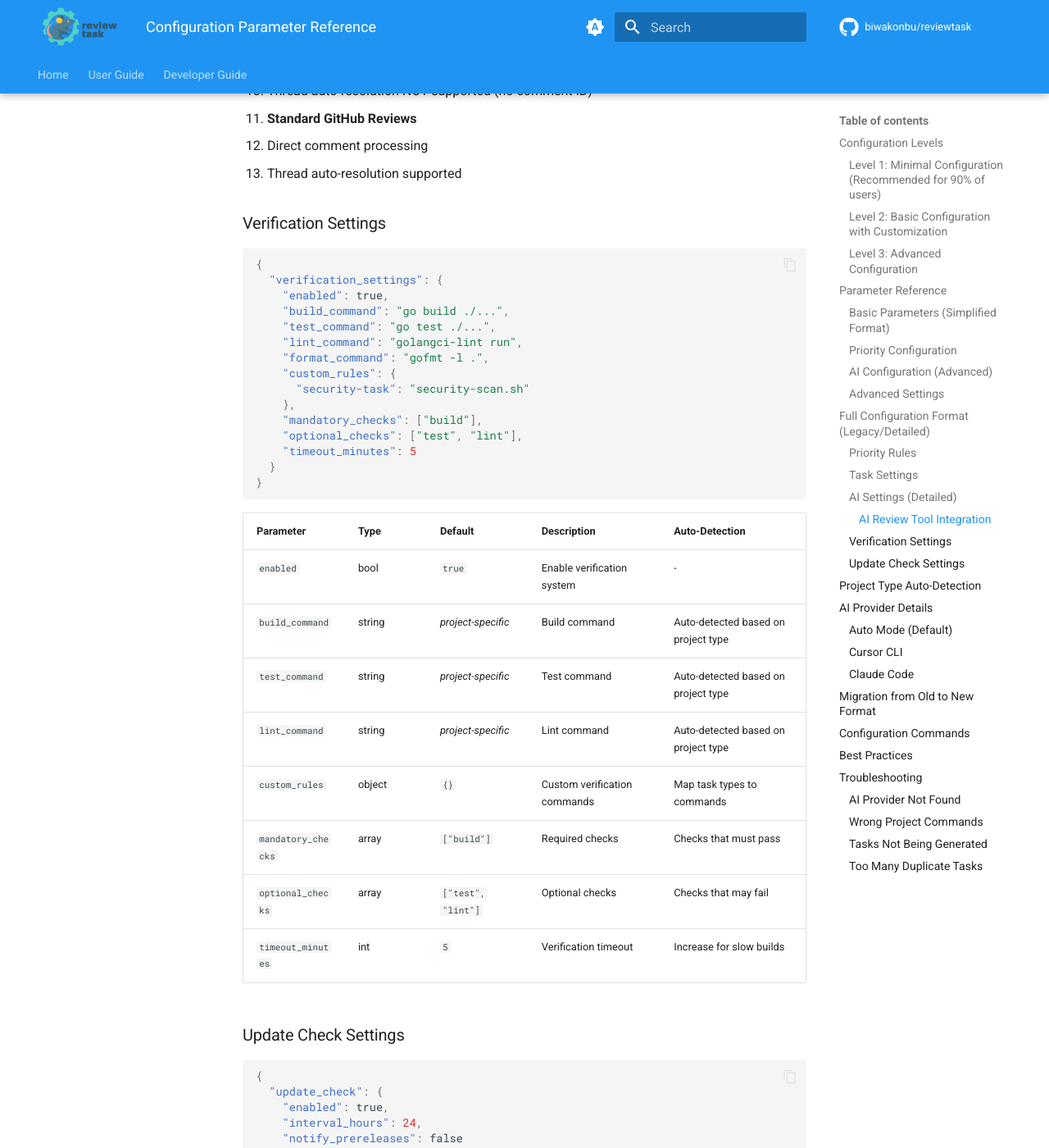
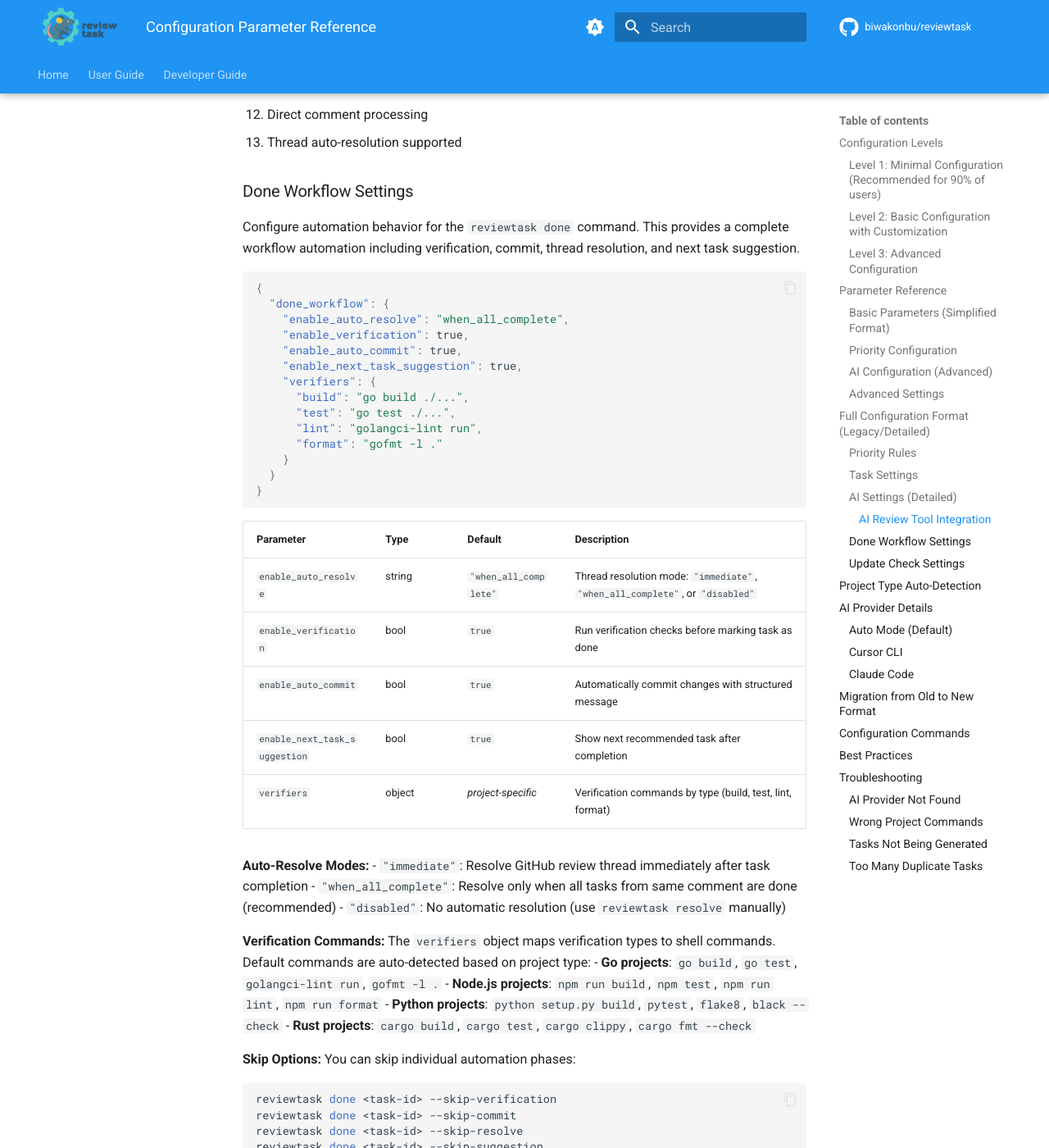
Before and after one commit to biwakonbu/reviewtask, an MkDocs documentation site: the page built from docs/config-reference.md, in a window 1280 px wide and 1400 px high, scrolled down 5815 px. Shown: the whole window at 82% size. Built offline with MkDocs 1.6.1 and Material for MkDocs 9.7.7, drawn with Linux system fonts in a browser that asks for light colours; comment, search, counter and statistics services are not loaded; the version menu is left out; some of the changed text lies outside the part shown.

Commit message:
docs: update config-reference.md with done_workflow settings
- Replace verification_settings with done_workflow section
- Add comprehensive done_workflow configuration documentation
- Document auto-resolve modes (immediate/when_all_complete/disabled)
- Add verification commands for multiple project types
- Document skip options for done command
- Remove deprecated auto_resolve_threads setting
- Add note redirecting to done_workflow.enable_auto_resolve

Related: Issue #195 - Done Command Automation

````diff
--- a/docs/config-reference.md
+++ b/docs/config-reference.md
@@ -182,7 +181,8 @@ For backward compatibility, the following detailed format is also supported:
 | `similarity_threshold` | float | `0.8` | Task similarity threshold | Lower to catch more duplicates |
 | `process_nitpick_comments` | bool | `true` | Process CodeRabbit nitpick comments | Disable to skip minor issues |
 | `process_self_reviews` | bool | `false` | Process PR author's own reviews | Enable for self-review workflows |
-| `auto_resolve_threads` | bool | `false` | Auto-resolve GitHub review threads when tasks are done | Enable to automatically close resolved threads |
+
+**Note:** Thread auto-resolution is now configured via `done_workflow.enable_auto_resolve` setting. See [Done Workflow Settings](#done-workflow-settings) for details.
 
 #### AI Review Tool Integration
 
@@ -204,36 +204,55 @@ For backward compatibility, the following detailed format is also supported:
    - Direct comment processing
    - Thread auto-resolution supported
 
-### Verification Settings
+### Done Workflow Settings
+
+Configure automation behavior for the `reviewtask done` command. This provides a complete workflow automation including verification, commit, thread resolution, and next task suggestion.
 
 ```json
 {
-  "verification_settings": {
-    "enabled": true,
-    "build_command": "go build ./...",
-    "test_command": "go test ./...",
-    "lint_command": "golangci-lint run",
-    "format_command": "gofmt -l .",
-    "custom_rules": {
-      "security-task": "security-scan.sh"
-    },
-    "mandatory_checks": ["build"],
-    "optional_checks": ["test", "lint"],
-    "timeout_minutes": 5
+  "done_workflow": {
+    "enable_auto_resolve": "when_all_complete",
+    "enable_verification": true,
+    "enable_auto_commit": true,
+    "enable_next_task_suggestion": true,
+    "verifiers": {
+      "build": "go build ./...",
+      "test": "go test ./...",
+      "lint": "golangci-lint run",
+      "format": "gofmt -l ."
+    }
   }
 }
 ```
 
-| Parameter | Type | Default | Description | Auto-Detection |
-|-----------|------|---------|-------------|----------------|
-| `enabled` | bool | `true` | Enable verification system | - |
-| `build_command` | string | *project-specific* | Build command | Auto-detected based on project type |
-| `test_command` | string | *project-specific* | Test command | Auto-detected based on project type |
-| `lint_command` | string | *project-specific* | Lint command | Auto-detected based on project type |
-| `custom_rules` | object | `{}` | Custom verification commands | Map task types to commands |
-| `mandatory_checks` | array | `["build"]` | Required checks | Checks that must pass |
-| `optional_checks` | array | `["test", "lint"]` | Optional checks | Checks that may fail |
-| `timeout_minutes` | int | `5` | Verification timeout | Increase for slow builds |
+| Parameter | Type | Default | Description |
+|-----------|------|---------|-------------|
+| `enable_auto_resolve` | string | `"when_all_complete"` | Thread resolution mode: `"immediate"`, `"when_all_complete"`, or `"disabled"` |
+| `enable_verification` | bool | `true` | Run verification checks before marking task as done |
+| `enable_auto_commit` | bool | `true` | Automatically commit changes with structured message |
+| `enable_next_task_suggestion` | bool | `true` | Show next recommended task after completion |
+| `verifiers` | object | *project-specific* | Verification commands by type (build, test, lint, format) |
+
+**Auto-Resolve Modes:**
+- `"immediate"`: Resolve GitHub review thread immediately after task completion
+- `"when_all_complete"`: Resolve only when all tasks from same comment are done (recommended)
+- `"disabled"`: No automatic resolution (use `reviewtask resolve` manually)
+
+**Verification Commands:**
+The `verifiers` object maps verification types to shell commands. Default commands are auto-detected based on project type:
+- **Go projects**: `go build`, `go test`, `golangci-lint run`, `gofmt -l .`
+- **Node.js projects**: `npm run build`, `npm test`, `npm run lint`, `npm run format`
+- **Python projects**: `python setup.py build`, `pytest`, `flake8`, `black --check`
+- **Rust projects**: `cargo build`, `cargo test`, `cargo clippy`, `cargo fmt --check`
+
+**Skip Options:**
+You can skip individual automation phases:
+```bash
+reviewtask done <task-id> --skip-verification
+reviewtask done <task-id> --skip-commit
+reviewtask done <task-id> --skip-resolve
+reviewtask done <task-id> --skip-suggestion
+```
 
 ### Update Check Settings
 
````
Also changed, not shown: other parts of docs/config-reference.md (+1 -2 lines).
